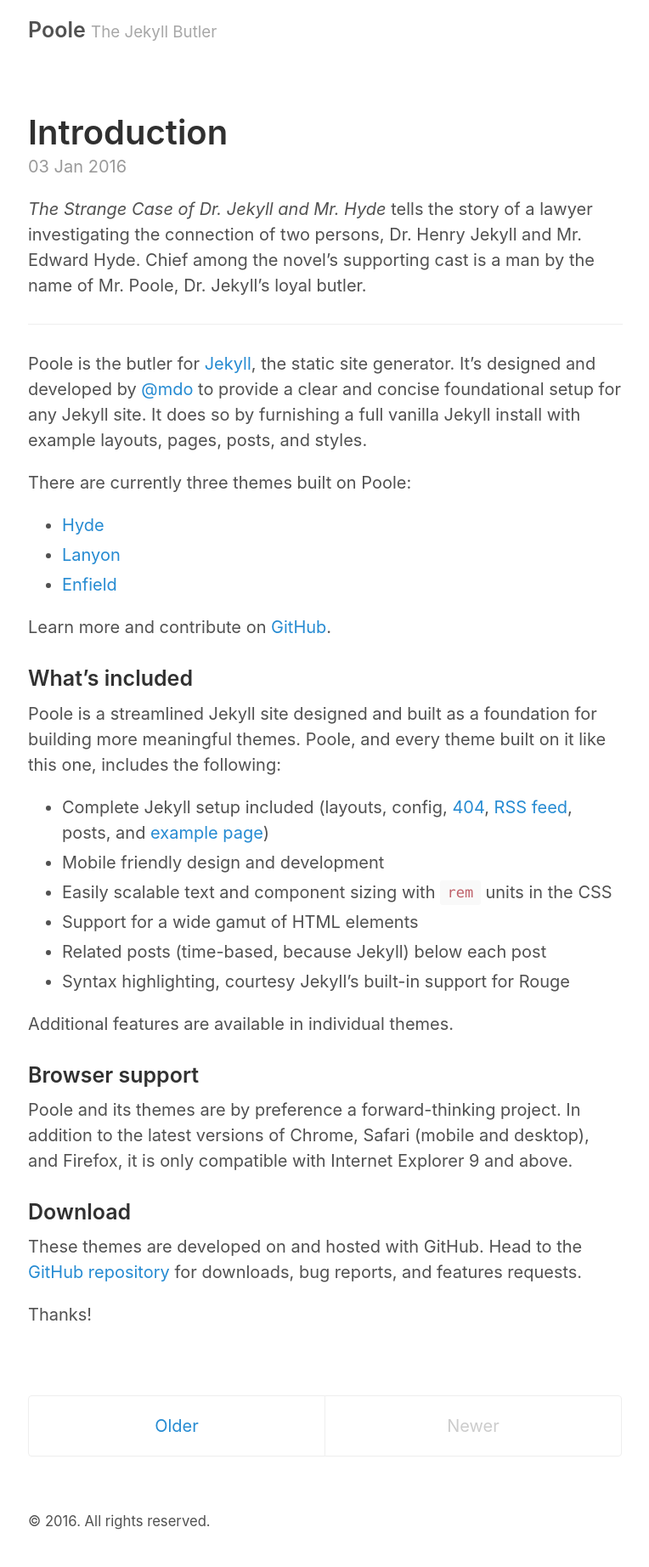
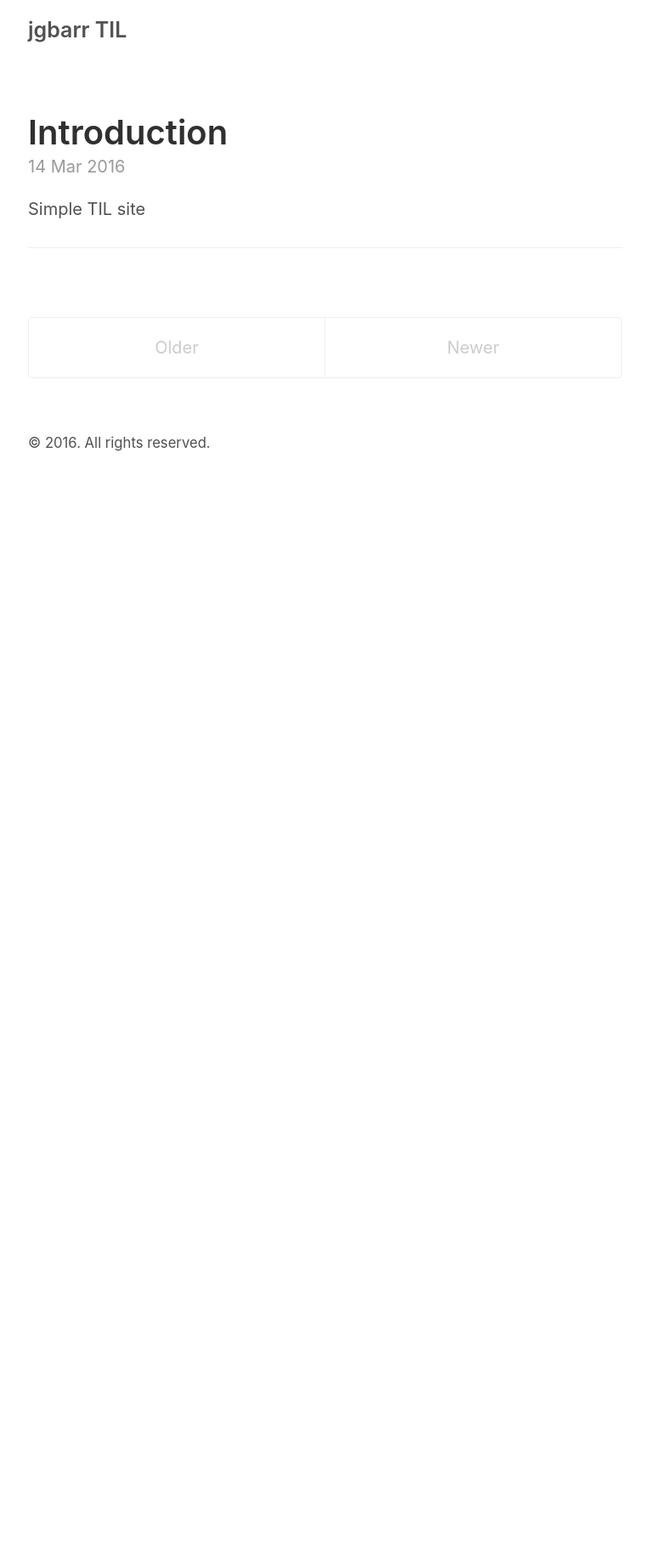
Before and after one commit to jgbarr/jgbarr.github.io, a Jekyll site: the page built from index.html, in a window 1280 px wide. Shown: the whole page at 85% size, without its empty margins (257-1021 px from the left). Built offline with Jekyll 4.4.1, drawn with Linux system fonts in a browser that asks for light colours; the list of posts is cut into pages by our own code; after the commit the page ends 900 px from its top, so only the background shows below that.

Commit message:
first post

```diff
--- a/_config.yml
+++ b/_config.yml
@@ -2,9 +2,9 @@
 permalink:           pretty
 
 # Setup
-title:               Poole
-tagline:             The Jekyll Butler
-url:                 http://getpoole.com
+title:               jgbarr TIL
+tagline:
+url:                 http://jgbarr.github.io
 paginate:            1
 baseurl:             ""
 
@@ -17,14 +17,14 @@
 
 # About/contact
 author:
-  name:              Mark Otto
-  url:               https://twitter.com/mdo
-  email:             markdotto@gmail.com
+  name:              Jeff Barr
+  url:               https://github.com/jgbarr
+  email:             jeffbarrr@gmail.com
 
 # Custom vars
 version:             2.0.0
 github:
-  repo:              https://github.com/poole/poole
+  repo:              https://github.com/jgbarr/jgbarr.github.io
 
 # Gems
 gems:
--- a/_posts/2016-01-03-introduction.md
+++ /dev/null
@@ -1,41 +0,0 @@
----
-layout: post
-title: Introduction
----
-
-*The Strange Case of Dr. Jekyll and Mr. Hyde* tells the story of a lawyer investigating the connection of two persons, Dr. Henry Jekyll and Mr. Edward Hyde. Chief among the novel's supporting cast is a man by the name of Mr. Poole, Dr. Jekyll's loyal butler.
-
------
-
-Poole is the butler for [Jekyll](http://jekyllrb.com), the static site generator. It's designed and developed by [@mdo](https://twitter.com/mdo) to provide a clear and concise foundational setup for any Jekyll site. It does so by furnishing a full vanilla Jekyll install with example layouts, pages, posts, and styles.
-
-There are currently three themes built on Poole:
-
-* [Hyde](http://hyde.getpoole.com)
-* [Lanyon](http://lanyon.getpoole.com)
-* [Enfield](http://enfield.getpoole.com)
-
-Learn more and contribute on [GitHub]({{ site.github.repo }}).
-
-### What's included
-
-Poole is a streamlined Jekyll site designed and built as a foundation for building more meaningful themes. Poole, and every theme built on it like this one, includes the following:
-
-* Complete Jekyll setup included (layouts, config, [404]({{ site.baseurl }}/404.html), [RSS feed]({{ site.baseurl }}/atom.xml), posts, and [example page]({{ site.baseurl }}/about))
-* Mobile friendly design and development
-* Easily scalable text and component sizing with `rem` units in the CSS
-* Support for a wide gamut of HTML elements
-* Related posts (time-based, because Jekyll) below each post
-* Syntax highlighting, courtesy Jekyll's built-in support for Rouge
-
-Additional features are available in individual themes.
-
-### Browser support
-
-Poole and its themes are by preference a forward-thinking project. In addition to the latest versions of Chrome, Safari (mobile and desktop), and Firefox, it is only compatible with Internet Explorer 9 and above.
-
-### Download
-
-These themes are developed on and hosted with GitHub. Head to the [GitHub repository]({{ site.github.repo }}) for downloads, bug reports, and features requests.
-
-Thanks!
--- /dev/null
+++ b/_posts/2016-03-14-introduction.md
@@ -0,0 +1,8 @@
+---
+layout: post
+title: Introduction
+---
+
+Simple TIL site
+
+-----
```
Also changed, not shown: _posts/2016-01-01-whats-jekyll.md (deleted, +0 -10 lines), _posts/2016-01-02-example-content.md (deleted, +0 -169 lines).
